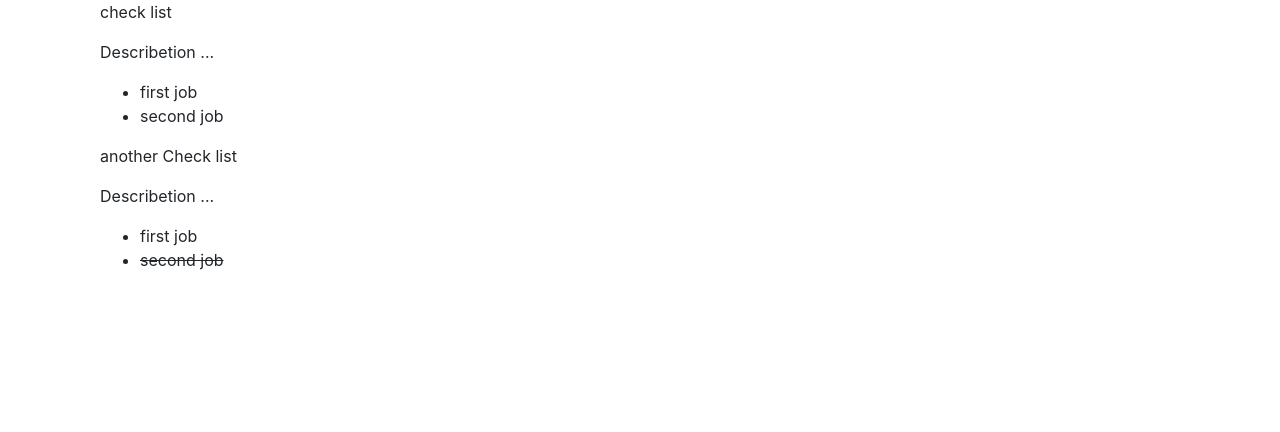
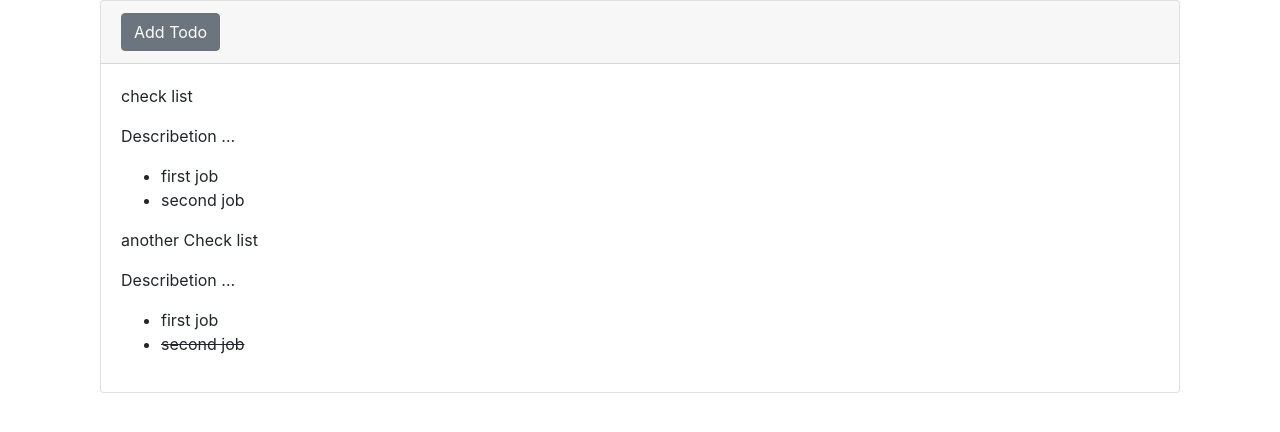
Before and after one commit to rezaSemyari70/maktab_React-Redux-ToDo, a React (Create React App) app: page / in a window 1280 px wide. Shown: the top 432 px of the page. Built offline with nearby package versions, Linux system fonts and the light colour scheme.

Commit message:
add selector redux for create todoId

```diff
--- a/package.json
+++ b/package.json
@@ -18,7 +18,8 @@
     "react-scripts": "3.4.2",
     "reactstrap": "^8.5.1",
     "redux": "^4.0.5",
-    "redux-logger": "^3.0.6"
+    "redux-logger": "^3.0.6",
+    "reselect": "^4.0.0"
   },
   "scripts": {
     "start": "react-scripts start",
--- a/src/Views/AddTodo/AddTodoForm.jsx
+++ b/src/Views/AddTodo/AddTodoForm.jsx
@@ -1,26 +1,20 @@
 import React, {useState} from 'react'
-import {
-    Form,
-    FormGroup,
-    Label,
-    Input,
-    Card,
-    CardTitle,
-    CardBody,
-    Row,
-    Col,
-    Container,
-    Button
-} from 'reactstrap'
+import { Form, FormGroup, Label, Input, Card, CardTitle, CardBody, Row, Col, Container, Button} from 'reactstrap'
 import {useHistory} from 'react-router-dom';
 import {addTodo} from '../../redux/todo/todo.actions';
 import {connect} from 'react-redux';
+import {todoId} from '../../redux/todo/todo.selectors';
+import {createStructuredSelector} from 'reselect';
+// import {useSelector} from 'react-redux';
 
-function AddTodoForm({addTodo}) {
+function AddTodoForm({addTodo, todoId}) {
     let history = useHistory();
+    // const todoId2 = useSelector(state => state.todo.todoList.length + 1)
 
-    const [todo , setTodo] = useState({subject: '', describe: ''})
-    const [checkItems , setCheckItems] = useState([
+    const [todo,
+        setTodo] = useState({subject: '', describe: ''})
+    const [checkItems,
+        setCheckItems] = useState([
         {
             id: 1,
             text: '',
@@ -39,7 +33,7 @@ function AddTodoForm({addTodo}) {
     }
 
     const handleChangeItem = (event) => {
-        const {name , value} = event.target;
+        const {name, value} = event.target;
         setTodo({
             ...todo,
             [name]: value
@@ -58,7 +52,7 @@ function AddTodoForm({addTodo}) {
     const handleSubmit = (event) => {
         event.preventDefault();
         addTodo({
-            id:checkItems.length + 1 ,
+            id: todoId,
             ...todo,
             checkList: checkItems
         })
@@ -70,21 +64,27 @@ function AddTodoForm({addTodo}) {
             <Row>
                 <Col>
                     <Card>
-                        <CardTitle>Add ToDos</CardTitle>
+                        <CardTitle align="center">Add ToDo</CardTitle>
                         <CardBody>
                             <Form onSubmit={(event) => handleSubmit(event)}>
                                 <FormGroup>
                                     <Label htmlFor="title">Title</Label>
-                                    <Input value={todo.subject} onChange={handleChangeItem} name="subject" id="title"/>
+                                    <Input
+                                        value={todo.subject}
+                                        onChange={handleChangeItem}
+                                        name="subject"
+                                        id="title"/>
                                 </FormGroup>
                                 <FormGroup>
                                     <Label htmlFor="text">Describe</Label>
-                                    <Input value={todo.describe} onChange={handleChangeItem} name="describe" id="describe"/>
+                                    <Input
+                                        value={todo.describe}
+                                        onChange={handleChangeItem}
+                                        name="describe"
+                                        id="describe"/>
                                 </FormGroup>
 
-                                {checkItems.map(checkItem =>
-
-                                    <FormGroup key={checkItem.id}>
+                                {checkItems.map(checkItem => <FormGroup key={checkItem.id}>
                                     <Label htmlFor="title">ChekItem</Label>
                                     <Input
                                         value={checkItem.text}
@@ -92,8 +92,7 @@ function AddTodoForm({addTodo}) {
                                         type="text"
                                         name="title"
                                         id="title"/>
-                                    </FormGroup>
-                                )}
+                                </FormGroup>)}
 
                                 <Button type="button" onClick={addCheckItem}>Add checkItem</Button>{'  '}
                                 <Button>Save</Button>
@@ -106,5 +105,6 @@ function AddTodoForm({addTodo}) {
     )
 }
 
+const mapStateToProps = createStructuredSelector({todoId})
 
-export default connect(null, {addTodo})(AddTodoForm)
+export default connect(mapStateToProps, {addTodo})(AddTodoForm)
--- a/src/Views/TodoList/TodoList.jsx
+++ b/src/Views/TodoList/TodoList.jsx
@@ -1,16 +1,24 @@
 import React from 'react'
-import { Container } from 'reactstrap'
+import { Container, Card, CardHeader, Button, CardBody } from 'reactstrap'
 import TodoCard from '../../Components/TodoCard/TodoCard'
 import {connect} from 'react-redux';
+import { Link } from 'react-router-dom';
 
 function TodoList({todoList}) {
 
 
     return (
         <Container>
-                {todoList.map(todo =>
-                    <TodoCard key={todo.id} todo={todo}/>
-                )}
+                <Card>
+                    <CardHeader>
+                    <Link to='/add'><Button>Add Todo</Button></Link>
+                    </CardHeader>
+                    <CardBody>
+                        {todoList.map(todo =>
+                            <TodoCard key={todo.id} todo={todo}/>
+                        )}
+                    </CardBody>
+                </Card>
         </Container>
     )
 }
--- /dev/null
+++ b/src/redux/todo/todo.selectors.js
@@ -0,0 +1,8 @@
+import {createSelector} from 'reselect';
+
+const todoList = state => state.todo.todoList;
+
+export const todoId = createSelector(
+    todoList ,
+    (todoItem) => todoItem.length + 1
+)
```
Also changed, not shown: 1 other file (tests, documents, lock files or other folders). Lines whose indentation alone changed are shown as unchanged.
